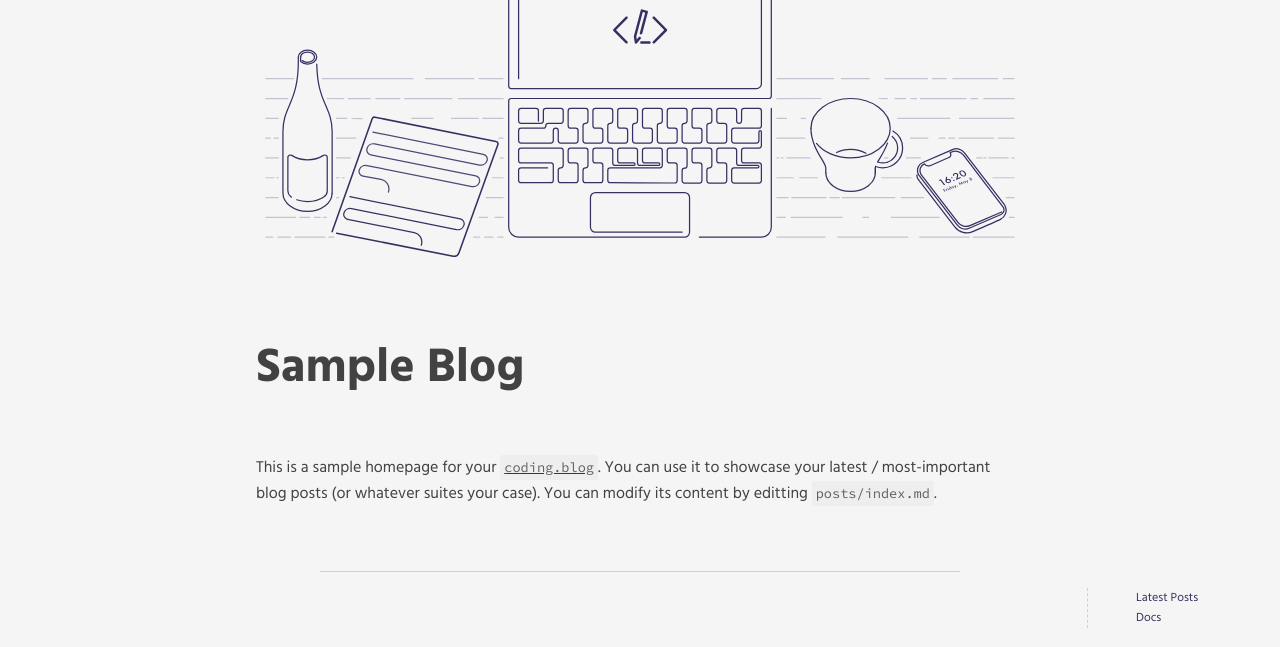
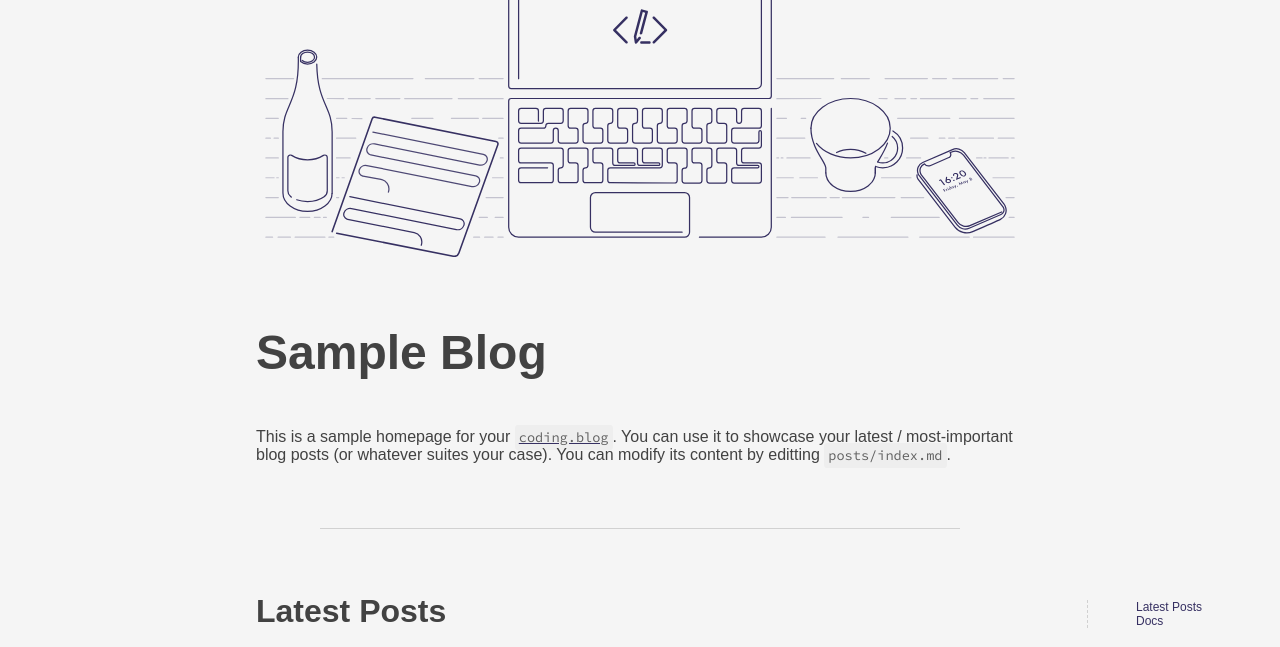
Before and after one commit to itmaywork/blogcode, a plain HTML site: page index.html in a window 1280 px wide. Shown: the part 76-723 px from the top of the page. Drawn offline with Linux system fonts and the light colour scheme; no server answers.

Commit message:
Update index.html

```diff
--- a/index.html
+++ b/index.html
@@ -1,6 +1,6 @@
 <!DOCTYPE html><html><head><title>Coding and/or Blogging | Sample Blog</title><meta charset="utf-8"><meta name="viewport" content="width=device-width, initial-scale=1, maximum-scale=1, user-scalable=0"><meta name="robots" content="index,follow"><meta name="theme-color" content="#212121"><meta name="apple-mobile-web-app-status-bar-style" content="black-translucent"><link rel="shortcut icon" href="/blogcode/favicon.ico"><link href="https://fonts.googleapis.com/css?family=Hind:400,700&amp;display=swap" rel="stylesheet"><link href="https://fonts.googleapis.com/css?family=Source+Code+Pro:300,400&amp;display=swap" rel="stylesheet"><link href="https://fonts.googleapis.com/icon?family=Material+Icons%7CMaterial+Icons+Outlined&amp;display=swap" rel="stylesheet"><style>
       body, input, button {
-        font-family: 'Hind', sans-serif;
+        font-family: 'Jost', sans-serif;
       }
 
       code, .hljs {
```
